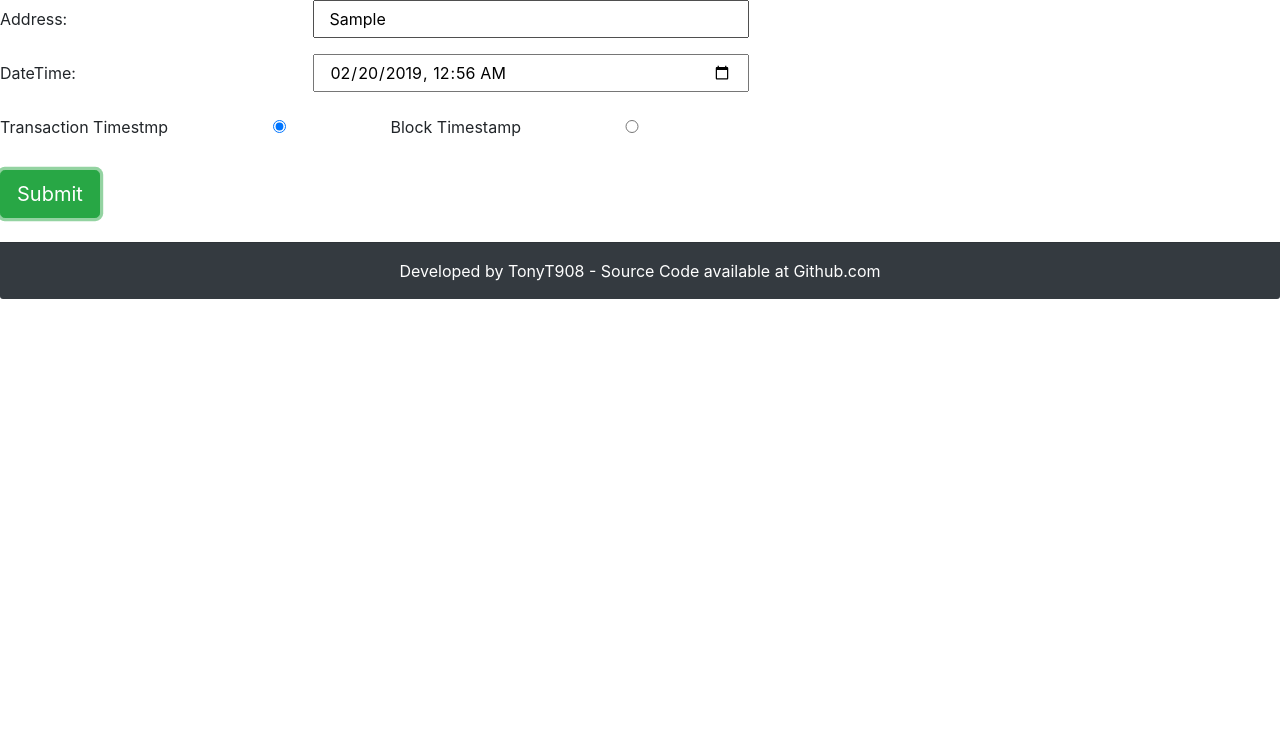
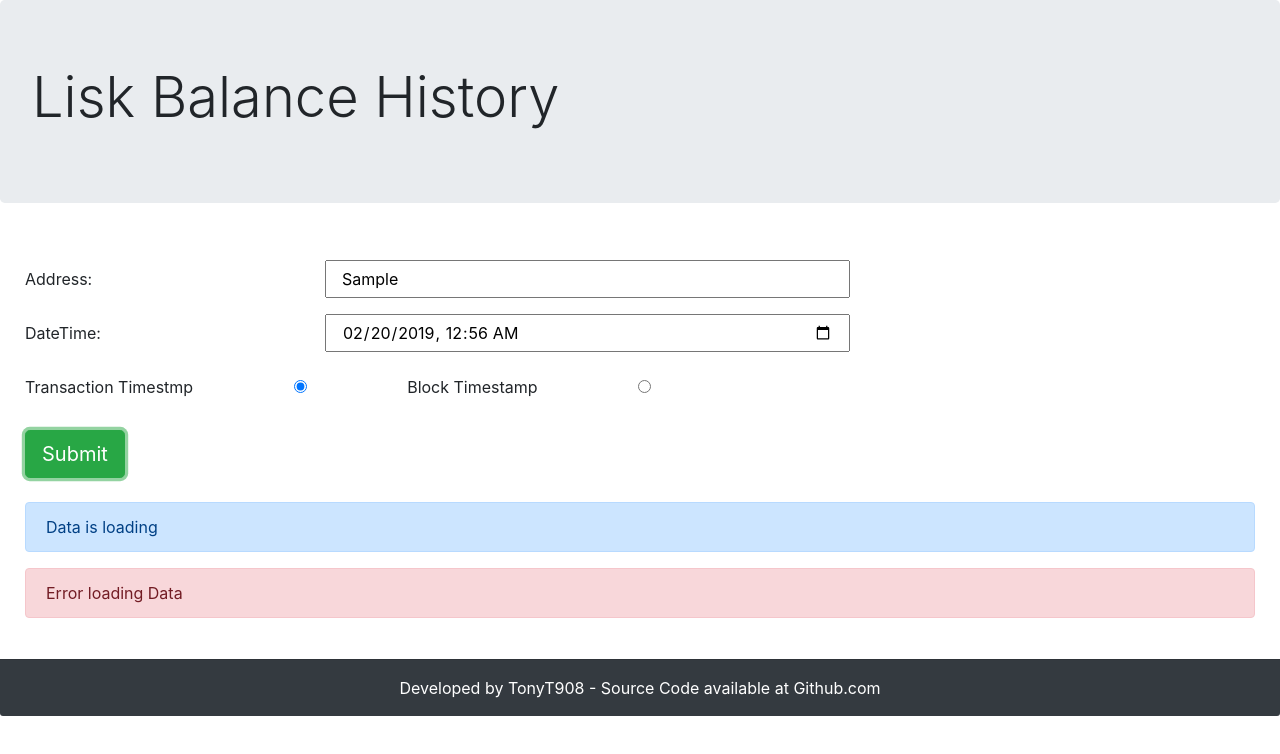
Before and after one commit to MorinelloA/lisk-balance-history, a plain HTML site: page index.html in a window 1280 px wide. Both pictures are taken after typing "Sample" into the empty fields and a click on the button "Submit". Drawn offline with nearby package versions, Linux system fonts and the light colour scheme; no server answers.

Commit message:
styling + error handling

```diff
--- a/index.html
+++ b/index.html
@@ -8,13 +8,17 @@
 	</head>
 
 	<body>
+    <div class="jumbotron">
+      <h1 class="display-4">Lisk Balance History</h1>
+    </div>
+    <div id='innerbody'>
     <div class="form-group row">
         <label for='address' class="col-sm-3 col-form-label">Address:</label>
-        <input class="col-sm-4" id="address" type="text" value="">
+        <input class="col-sm-5" id="address" type="text" value="">
     </div>
     <div class="form-group row">
         <label for='datetime' class="col-sm-3 col-form-label">DateTime:</label>
-        <input class="col-sm-4" id='datetime' type='datetime-local'>
+        <input class="col-sm-5" id='datetime' type='datetime-local'>
     </div>
 
 
@@ -31,12 +35,18 @@
 
     <br />
     <br />
+		<div id="loading" class="alert alert-primary" role="alert">
+      Data is loading
+    </div>
 
+    <div id="error" class="alert alert-danger" role="alert">
+      Error loading Data
+    </div>
 		<div id="data">
     </div>
-
-    <div class="card-footer text-white bg-dark text-center py-3 blue">
-        Developed by <a href="https://explorer.lisk.io/delegate/15297866638783057016L">TonyT908</a> - Source Code available at <a href="https://github.com/MorinelloA/Balance-History">Github.com</a>
-    </div>
-	</body>
-<html>
+  </div>
+  <div class="card-footer text-white bg-dark text-center py-3 blue">
+      Developed by <a href="https://explorer.lisk.io/delegate/15297866638783057016L">TonyT908</a> - Source Code available at <a href="https://github.com/MorinelloA/Balance-History">Github.com</a>
+  </div>
+  </body>
+</html>
--- a/scripts.js
+++ b/scripts.js
@@ -16,9 +16,13 @@ function submit(){
 
   let url = "http://api.lisk.support/v1/addresshistory?address=" + addr + "&timestamp=" + liskdatetime + "&timeByBlock=" + timestampToggle;
 
+  document.getElementById("loading").style.display = 'block';
+
   fetch(url)
   .then(res => res.json())
   .then((out) => {
+    document.getElementById("loading").style.display = 'none';
+    document.getElementById("error").style.display = 'none';
     document.getElementById("data").innerHTML =
     "<label class='col-sm-3 col-form-label'>Received:</label><label class='col-sm-4 col-form-label'>" + Number(out.Received / 100000000).toLocaleString() + "</label><br />" +
     "<label class='col-sm-3 col-form-label'>Sent:</label><label class='col-sm-4 col-form-label'>" + Number(out.Sent / 100000000).toLocaleString() + "</label><br />" +
@@ -26,6 +30,6 @@ function submit(){
     "<label class='col-sm-3 col-form-label'>Forged Rewards:</label><label class='col-sm-3 col-form-label'>" + Number(out.ForgedRewards / 100000000).toLocaleString() + "</label><br />" +
     "<label class='col-sm-3 col-form-label'>Fees Received:</label><label class='col-sm-3 col-form-label'>" + Number(out.FeesReceived / 100000000).toLocaleString() + "</label><br />" +
     "<label class='col-sm-3 col-form-label'><b>TOTAL</b>:</label><label class='col-sm-3 col-form-label'>" + Number(out.Total / 100000000).toLocaleString() + "</label>";
-  }).catch(err => console.error(err));
+  }).catch(err => document.getElementById("error").style.display = 'block');
 
 }
--- a/styles.css
+++ b/styles.css
@@ -1,3 +1,7 @@
+#innerbody {
+  padding: 25px;
+}
+
 a {
   color: #ffffff;
 }
@@ -9,6 +13,15 @@ a:link {
 a:visited {
   color: #ffffff;
 }
+
 a:hover {
-  color: #ffffff
+  color: #ffffff;
 }
+
+#loading {
+  display: none;
+}
+
+#error {
+  display: none;
+}
```
